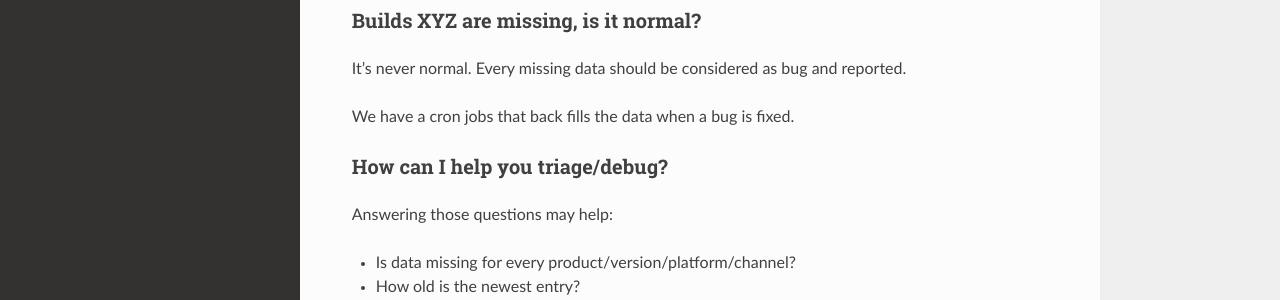
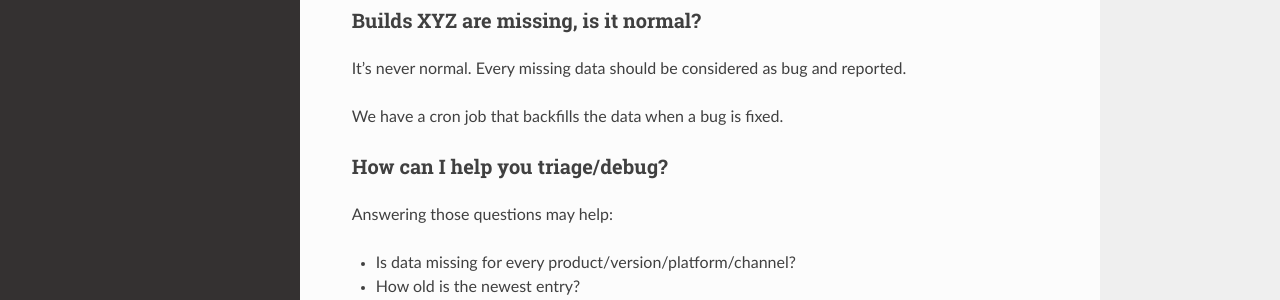
Before and after one commit to mozilla-services/buildhub, a Sphinx documentation site: the page built from docs/support.rst, in a window 1280 px wide. Shown: the part 382-682 px from the top of the page. Built offline with Sphinx 7.4.7 and the Read the Docs theme 2.0.0, drawn with Linux system fonts in a browser that asks for light colours.

Commit message:
@peterbe review

```diff
--- a/docs/support.rst
+++ b/docs/support.rst
@@ -18,7 +18,7 @@ Builds XYZ are missing, is it normal?
 
 It's never normal. Every missing data should be considered as bug and reported.
 
-We have a cron jobs that back fills the data when a bug is fixed.
+We have a cron job that backfills the data when a bug is fixed.
 
 
 How can I help you triage/debug?
```
